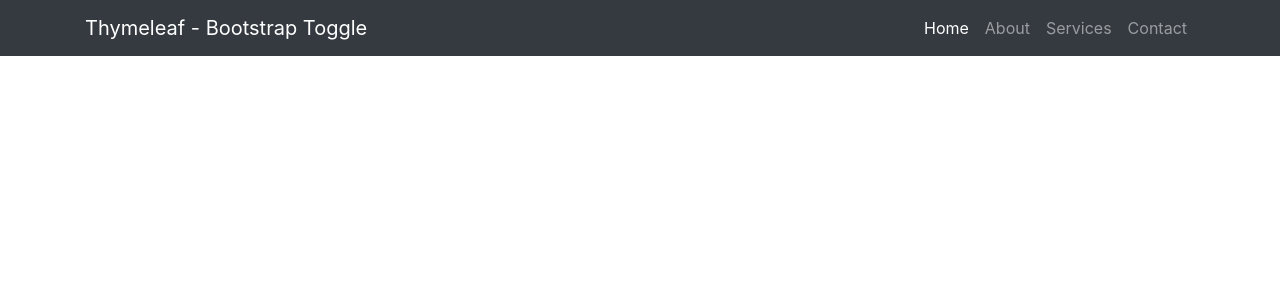
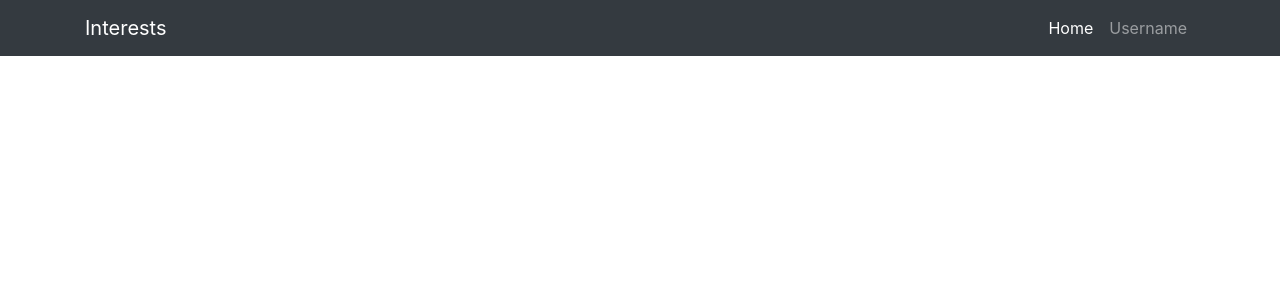
Before and after one commit to RifasM/Web-Lab-Mini-Project, a Spring Boot app: page / in a window 1280 px wide. Shown: the top 300 px of the page. Run offline with Spring Boot 4, Linux system fonts and the light colour scheme.

Commit message:
Navbar Done
Signed-off-by: Mohammed Rifas S <rifas2475@outlook.com>

```diff
--- a/pom.xml
+++ b/pom.xml
@@ -60,6 +60,12 @@
             <artifactId>httpclient</artifactId>
             <scope>test</scope>
         </dependency>
+        <!-- To auto-reload after a change -->
+        <dependency>
+            <groupId>org.springframework.boot</groupId>
+            <artifactId>spring-boot-devtools</artifactId>
+            <optional>true</optional>
+        </dependency>
         <dependency>
             <groupId>org.springframework.boot</groupId>
             <artifactId>spring-boot-starter-test</artifactId>
--- a/src/main/resources/templates/layout.html
+++ b/src/main/resources/templates/layout.html
@@ -14,7 +14,7 @@
 <!-- Navigation -->
 <nav class="navbar navbar-expand-lg navbar-dark bg-dark static-top" th:fragment="navbar-main">
     <div class="container">
-        <a class="navbar-brand" href="/">Thymeleaf - Bootstrap Toggle</a>
+        <a class="navbar-brand" href="/">Interests</a>
         <button aria-controls="navbarResponsive" aria-expanded="false" aria-label="Toggle navigation"
                 class="navbar-toggler"
                 data-target="#navbarResponsive"
@@ -29,13 +29,7 @@
                     </a>
                 </li>
                 <li class="nav-item">
-                    <a class="nav-link" href="#">About</a>
-                </li>
-                <li class="nav-item">
-                    <a class="nav-link" href="#">Services</a>
-                </li>
-                <li class="nav-item">
-                    <a class="nav-link" href="#">Contact</a>
+                    <a class="nav-link" href="#">Username</a>
                 </li>
             </ul>
         </div>
@@ -43,7 +37,6 @@
 </nav>
 
 <div class="container">
-
 
 </div>
 
```
Also changed, not shown: 1 other file.
